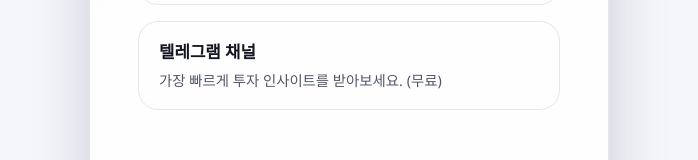
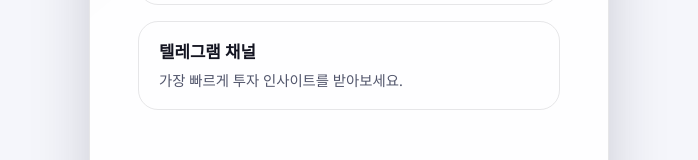
Before and after one commit to themrsung/sjun-me-home, a React (Create React App) app: page / in a window 1280 px wide. Shown: the part 855-1015 px from the top of the page, without its empty margins (291-989 px from the left). Built offline with nearby package versions, Linux system fonts and the light colour scheme; a web font is replaced by a local one.

Commit message:
fix: Remove promotional note from Telegram channel description

```diff
--- a/src/App.tsx
+++ b/src/App.tsx
@@ -24,7 +24,7 @@
   {
     label: '텔레그램 채널',
     href: 'https://t.me/sjun_101',
-    description: '가장 빠르게 투자 인사이트를 받아보세요. (무료)',
+    description: '가장 빠르게 투자 인사이트를 받아보세요.',
   },
 ];
 
```
